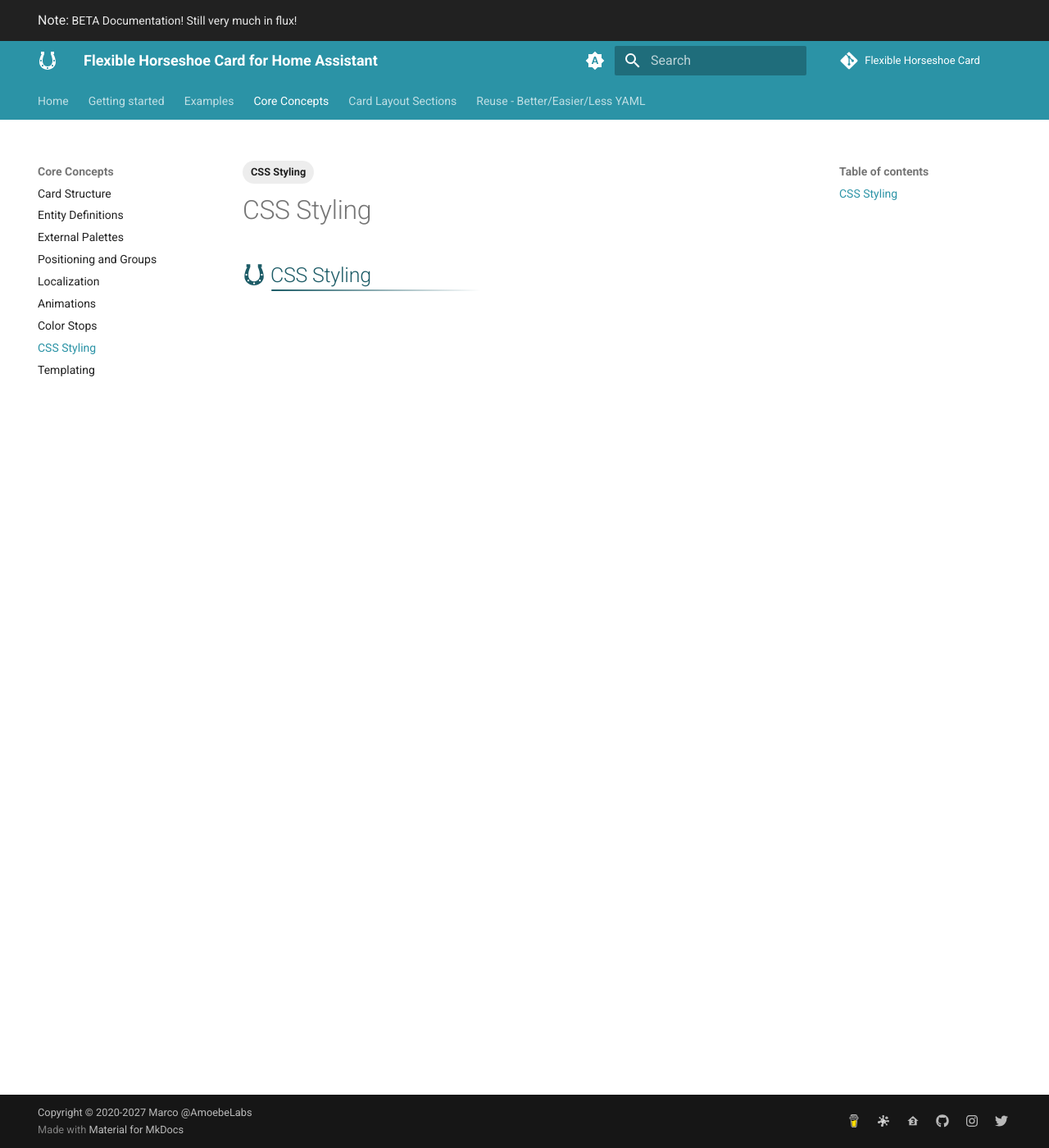
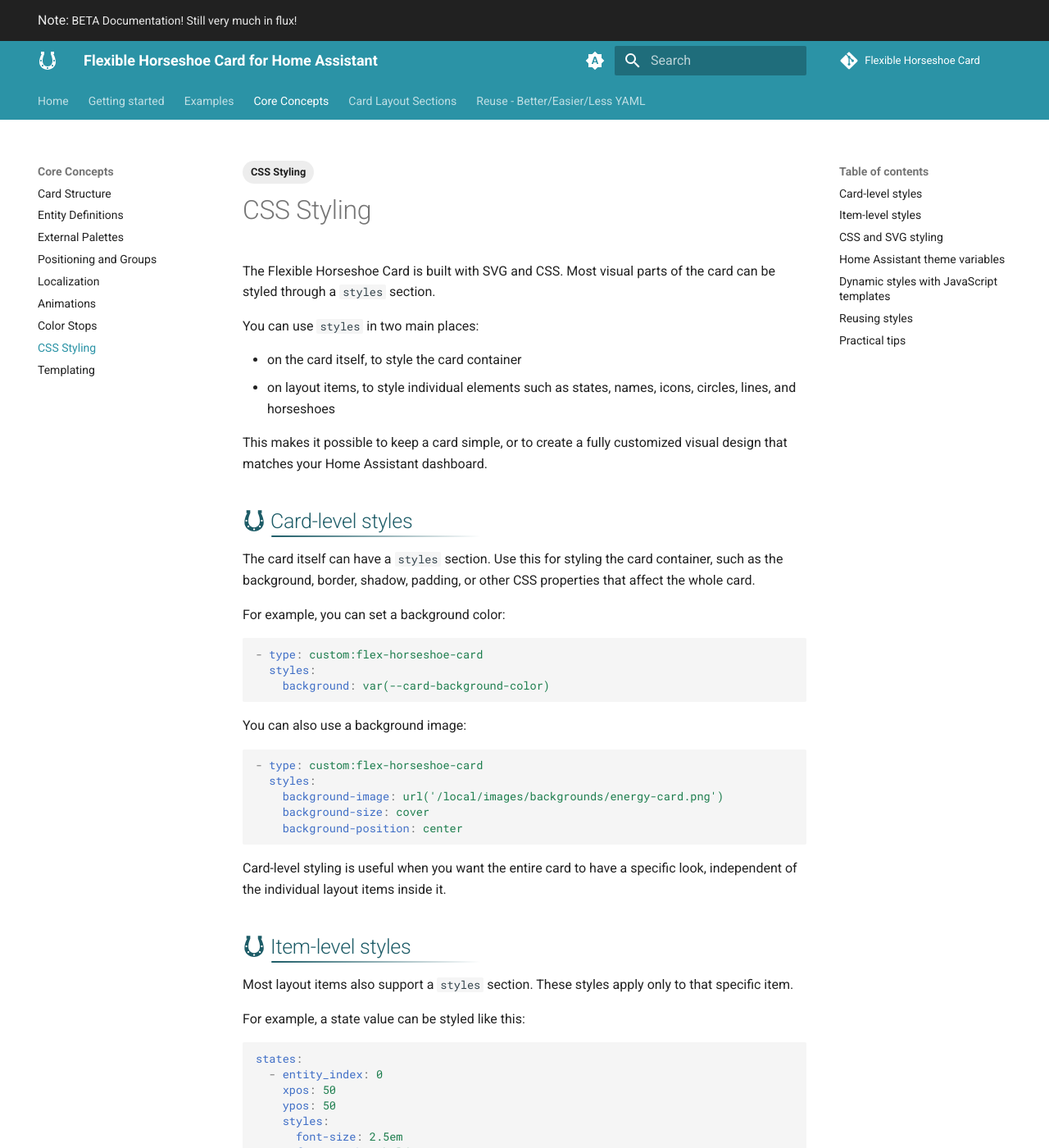
Before and after one commit to AmoebeLabs/flex-horseshoe-card, an MkDocs documentation site: the page built from docs/docs/core-concepts/css-styling.md, in a window 1280 px wide and 1400 px high. Shown: the whole window at 82% size. Built offline with MkDocs 1.6.1 and Material for MkDocs 9.7.7, drawn with Linux system fonts in a browser that asks for light colours; comment, search, counter and statistics services are not loaded; some of the changed text lies outside the part shown.

Commit message:
Update CSS styling page

````diff
--- a/docs/docs/core-concepts/css-styling.md
+++ b/docs/docs/core-concepts/css-styling.md
@@ -1,9 +1,185 @@
 ---
 template: main.html
 title: CSS Styling
-description: Styling the styles section with CSS
+description: Use the styles section to style the card and individual layout items with CSS.
 tags:
   - CSS Styling
 ---
 
-## :material-horseshoe: CSS Styling
+# CSS Styling
+
+The Flexible Horseshoe Card is built with SVG and CSS. Most visual parts of the card can be styled through a `styles` section.
+
+You can use `styles` in two main places:
+
+- on the card itself, to style the card container
+- on layout items, to style individual elements such as states, names, icons, circles, lines, and horseshoes
+
+This makes it possible to keep a card simple, or to create a fully customized visual design that matches your Home Assistant dashboard.
+
+## :material-horseshoe: Card-level styles
+
+The card itself can have a `styles` section. Use this for styling the card container, such as the background, border, shadow, padding, or other CSS properties that affect the whole card.
+
+For example, you can set a background color:
+
+```yaml
+- type: custom:flex-horseshoe-card
+  styles:
+    background: var(--card-background-color)
+```
+
+You can also use a background image:
+
+```yaml
+- type: custom:flex-horseshoe-card
+  styles:
+    background-image: url('/local/images/backgrounds/energy-card.png')
+    background-size: cover
+    background-position: center
+```
+
+Card-level styling is useful when you want the entire card to have a specific look, independent of the individual layout items inside it.
+
+## :material-horseshoe: Item-level styles
+
+Most layout items also support a `styles` section. These styles apply only to that specific item.
+
+For example, a state value can be styled like this:
+
+```yaml
+states:
+  - entity_index: 0
+    xpos: 50
+    ypos: 50
+    styles:
+      font-size: 2.5em
+      font-weight: bold
+      fill: var(--primary-text-color)
+```
+
+A line can be styled like this:
+
+```yaml
+hlines:
+  - xpos: 50
+    ypos: 65
+    length: 80
+    styles:
+      stroke: var(--disabled-text-color)
+      stroke-width: 2
+      opacity: 0.7
+```
+
+A circle can be styled like this:
+
+```yaml
+circles:
+  - xpos: 50
+    ypos: 50
+    radius: 30
+    styles:
+      fill: none
+      stroke: var(--primary-color)
+      stroke-width: 2
+```
+
+Item-level styles are useful when you want to control the appearance of a specific text, icon, line, circle, or horseshoe part.
+
+## :material-horseshoe: CSS and SVG styling
+
+Many card elements are rendered as SVG. This means SVG-related CSS properties are often used.
+
+Common examples include:
+
+| Property | Used for | Example |
+| :------- | :------- | :------ |
+| `fill` | Text, icons, and filled shapes | `fill: var(--primary-text-color)` |
+| `stroke` | Lines and shape outlines | `stroke: var(--divider-color)` |
+| `stroke-width` | Width of a line or outline | `stroke-width: 2` |
+| `opacity` | Overall transparency | `opacity: 0.7` |
+| `fill-opacity` | Fill transparency | `fill-opacity: 0.5` |
+| `stroke-opacity` | Stroke transparency | `stroke-opacity: 0.5` |
+| `font-size` | Text size | `font-size: 1.4em` |
+| `font-weight` | Text weight | `font-weight: bold` |
+| `text-anchor` | Text alignment in SVG | `text-anchor: middle` |
+| `stroke-linecap` | Line endings | `stroke-linecap: round` |
+
+Not every CSS property applies to every item. For example, `stroke` is useful for lines and outlines, while `fill` is usually used for text, icons, and filled shapes.
+
+## :material-horseshoe: Home Assistant theme variables
+
+You can use Home Assistant theme variables inside styles. This helps your card follow the active Home Assistant theme.
+
+Examples:
+
+```yaml
+styles:
+  fill: var(--primary-text-color)
+  stroke: var(--divider-color)
+  background: var(--card-background-color)
+```
+
+This is usually better than hardcoding colors, especially if your dashboard supports both light and dark mode.
+
+## :material-horseshoe: Dynamic styles with JavaScript templates
+
+Styles can also use JavaScript templates when you need dynamic behavior.
+
+For example, the color of a state can depend on the entity value:
+
+```yaml
+states:
+  - entity_index: 0
+    xpos: 50
+    ypos: 50
+    styles:
+      fill: |
+        [[[
+          const value = Number(state);
+          return value >= 4
+            ? 'var(--error-color)'
+            : 'var(--primary-text-color)';
+        ]]]
+```
+
+Use normal CSS for fixed styling. Use JavaScript templates only when the style needs to change based on entity state, attributes, or other dynamic values.
+
+For more details, see the templating documentation.
+
+## :material-horseshoe: Reusing styles
+
+For larger cards, the same styles often appear in multiple places. Instead of repeating them, you can define shared styles in `constants` and reuse them with `ref()`.
+
+```yaml
+constants:
+  dividerStyle:
+    stroke: var(--disabled-text-color)
+    stroke-width: 2
+    opacity: 0.7
+
+layout:
+  hlines:
+    - xpos: 50
+      ypos: 65
+      length: 80
+      styles: ref(dividerStyle)
+```
+
+This keeps the YAML shorter and makes later changes easier.
+
+For more details, see the reuse documentation.
+
+## :material-horseshoe: Practical tips
+
+Start with theme variables where possible. They make the card fit better with the rest of Home Assistant.
+
+Use `em` for text sizes when you want the styling to scale naturally with the card.
+
+Use `stroke`, `stroke-width`, and `stroke-linecap` for lines.
+
+Use `fill` for text, icons, and filled shapes.
+
+Use card-level `styles` for the overall card appearance, and item-level `styles` for individual elements.
+
+Use JavaScript templates only when the style needs to be dynamic.
````
